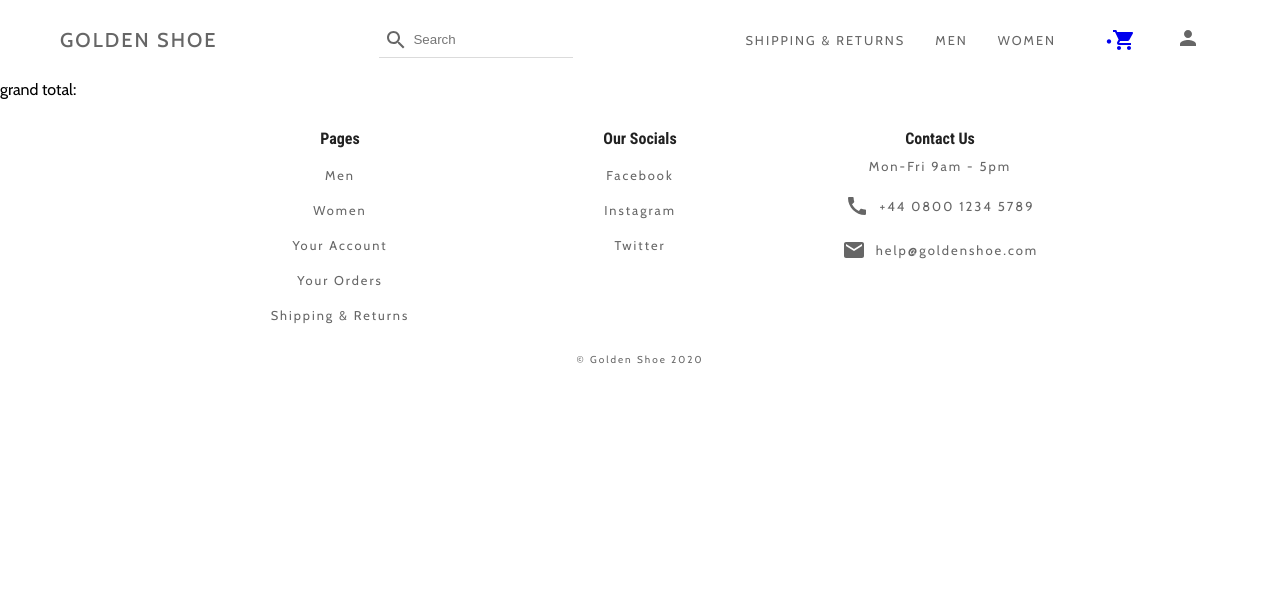
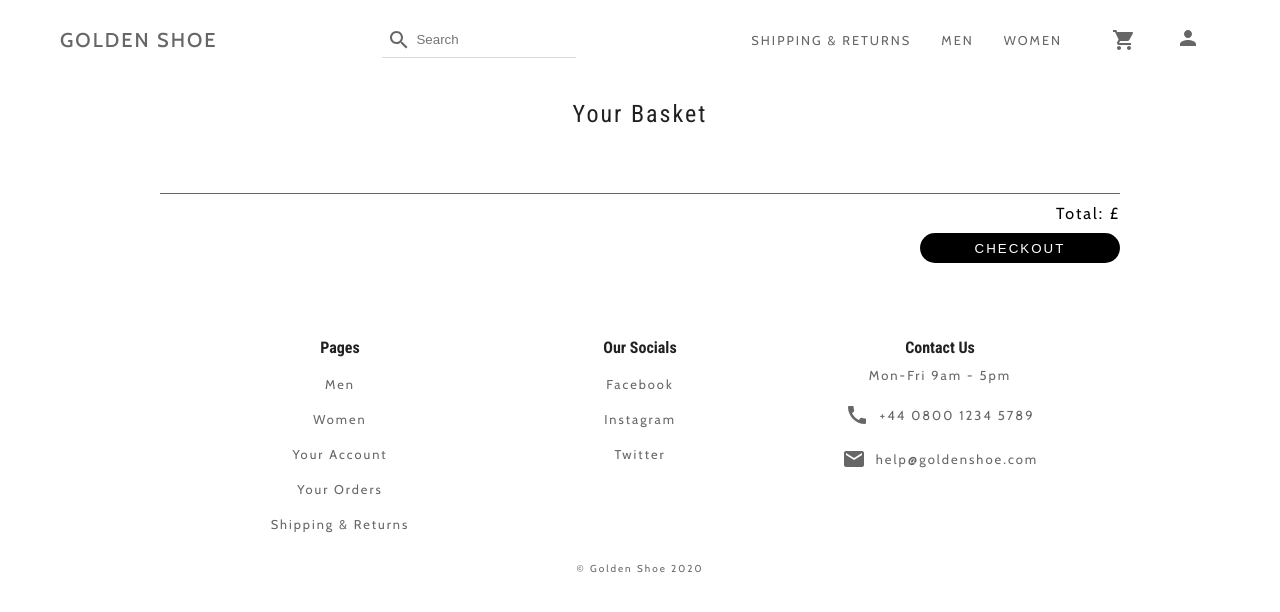
Before and after one commit to Luca2471/golden_shoe_demo, a React (Create React App) app in the folder client/: page /cart in a window 1280 px wide. Shown: the top 612 px of the page. Built offline with nearby package versions, Linux system fonts and the light colour scheme.

Commit message:
cart complete

```diff
--- a/client/src/components/Navbar/Navbar.js
+++ b/client/src/components/Navbar/Navbar.js
@@ -34,7 +34,7 @@ const Navbar = () => {
           </ul>
           <div className="nav-icons-container">
             <div className="nav-icon">
-              <NavLink to="/cart" activeClassName="nav-active">
+              <NavLink to="/cart" activeClassName="nav-active cart">
                 <ShoppingCart />
               </NavLink>
             </div>
--- a/client/src/components/Navbar/Navbar.scss
+++ b/client/src/components/Navbar/Navbar.scss
@@ -15,8 +15,6 @@ nav {
   margin: 0 60px;
   justify-content: space-between;
 }
-
-
 
 .logo {
   color: $logoColour;
@@ -84,25 +82,34 @@ li {
 
 .nav-icon {
   margin: 20px;
+  color: $logoColour;
+  a {
+    color: $logoColour;
+  }
 }
-
 
 .nav-active {
   display: flex;
   flex-direction: row;
   align-items: center;
   font-weight: bold;
-  &:active{
-      text-decoration: none;
-      color: $logoColour
+  &:active {
+    text-decoration: none;
+    color: $logoColour;
   }
   &:before {
     content: "•";
     font-size: 20px;
-
   }
 }
 
+.cart {
+  text-decoration: none;
+  &:before {
+    content: none;
+    color: $logoColour;
+  }
+}
 a {
   text-decoration: none;
 }
--- a/client/src/components/Product/Product.js
+++ b/client/src/components/Product/Product.js
@@ -63,12 +63,15 @@ const Product = ({ addToCart }) => {
             <div className="product-stock">
               <GetProductAvailability />
             </div>
-            <select>
-              {product.size &&
-                product.size.map((shoeSize) => (
-                  <option key={shoeSize}>{shoeSize}</option>
-                ))}
-            </select>
+            <div className="product-size">
+              <p> Size:</p>
+              <select className="shoe-size">
+                {product.size &&
+                  product.size.map((shoeSize) => (
+                    <option key={shoeSize}>{shoeSize}</option>
+                  ))}
+              </select>
+            </div>
             <button
               className="add-item-bskt"
               onClick={() => addToCart(product)}
--- a/client/src/components/Product/Product.scss
+++ b/client/src/components/Product/Product.scss
@@ -55,7 +55,7 @@ $green: #34a853;
 .add-item-bskt {
   border: 1px solid $border;
   background: white;
-  width: 100%;
+  width: 300px;
   outline: none;
   cursor: pointer;
   height: 50px;
@@ -68,6 +68,29 @@ $green: #34a853;
 
 .product-stock {
   padding-top: 25px;
+}
+
+.product-size {
+  display: flex;
+  flex-direction: row;
+  margin-top: 20px;
+
+  p {
+    align-items: center;
+    font-size: 16px;
+    width: 100px;
+  }
+}
+
+.shoe-size {
+  font-size: 16px;
+  font-weight: 700;
+  line-height: 1.3;
+  padding: 5px;
+  border: 1px solid rgba(0, 0, 0, 0.25);
+  color: rgba(0, 0, 0, 0.7);
+  border-radius: 5px;
+  width: 150px;
 }
 
 .in-stock {
--- a/client/src/components/ShoppingCart/ShoppingCart.js
+++ b/client/src/components/ShoppingCart/ShoppingCart.js
@@ -8,19 +8,44 @@ const ShoppingCart = ({ cart, removeFromCart }) => {
   const costs = cart.map((product) => product.price);
 
   return (
-    <div>
-      {cart &&
-        cart.map((product, index) => (
-          <div key={product._id}>
-            {product.brand}
-            {product.img}
-            {product.model}
-            <button onClick={() => removeFromCart(index)}>remove item</button>
+    <section className="main-container">
+      <h1 className="cart-title">Your basket</h1>
+      <div className="cart-container">
+        <div className="cart-items-container">
+          <div className="cart-item-grouped">
+            {cart &&
+              cart.map((product, index) => (
+                <div key={product._id} className="cart-items">
+                  <div className="item-img">
+                    <img src={product.img} alt="" />
+                  </div>
+                  <div className="item-details">
+                    <h1>{product.brand}</h1>
+                    <p>{product.model}</p>
+                    <p>Size: {product.size[0]}</p>
+                    <p>£{product.price}</p>
+                    <button onClick={() => removeFromCart(index)}>
+                      Remove
+                    </button>
+                  </div>
+                </div>
+              ))}
           </div>
-        ))}
-      <div>grand total: {costs.length > 0 && costs.reduce(reducer)} </div>
+        </div>
+        <div className="cart-footer">
+          <div className="total-container">
+            <div className="total">
+              Total: £{costs.length > 0 && costs.reduce(reducer)}
+            </div>
+            <div className="checkout">
+              <button>Checkout</button>
+            </div>
+          </div>
+        </div>
+      </div>
+
       <Footer />
-    </div>
+    </section>
   );
 };
 
--- a/client/src/components/ShoppingCart/ShoppingCart.scss
+++ b/client/src/components/ShoppingCart/ShoppingCart.scss
@@ -0,0 +1,106 @@
+.main-container {
+  display: flex;
+  flex-direction: column;
+  width: 100vw;
+}
+
+.cart-title {
+  display: flex;
+  justify-content: center;
+  margin: 20px 60px;
+  letter-spacing: 2px;
+  text-transform: capitalize;
+}
+
+.cart-container {
+  display: flex;
+  flex-direction: column;
+  margin: 40px 160px;
+  max-width: 100vw;
+  flex-wrap: wrap;
+}
+
+.total-container {
+  width: 100%;
+  display: flex;
+  justify-content: flex-end;
+  flex-direction: column;
+  border-top: 1px solid rgba(0, 0, 0, 0.6);
+  margin: 5px 0;
+}
+
+.cart-items-container {
+  display: flex;
+  flex-direction: row;
+}
+
+.cart-items {
+  display: flex;
+  flex-direction: row;
+  align-items: center;
+  margin: 20px 0;
+}
+
+.item-img {
+  width: 100px;
+  display: flex;
+  justify-content: flex-start;
+
+  img {
+    max-width: 100%;
+  }
+}
+
+.item-details {
+  display: flex;
+  flex-direction: column;
+  margin-left: 30px;
+
+  p {
+    padding: 10px 0 0 0;
+    letter-spacing: 2px;
+  }
+
+  button {
+    margin: 15px 0;
+    background: #e94134;
+    border: none;
+    border-radius: 25px;
+    color: white;
+    width: 100px;
+    letter-spacing: 2px;
+    font-size: 12px;
+    text-transform: uppercase;
+    outline: none;
+    cursor: pointer;
+    padding: 5px;
+  }
+}
+
+.total {
+  display: flex;
+  justify-content: flex-end;
+  margin-top: 10px;
+  letter-spacing: 2px;
+}
+
+.checkout {
+  display: flex;
+  justify-content: flex-end;
+  width: 100%;
+  height: 30px;
+  margin-top: 10px;
+
+  button {
+    background: black;
+    border-radius: 25px;
+    color: white;
+    border: none;
+    width: 200px;
+    letter-spacing: 2px;
+
+    text-transform: uppercase;
+    outline: none;
+    cursor: pointer;
+  }
+}
```
